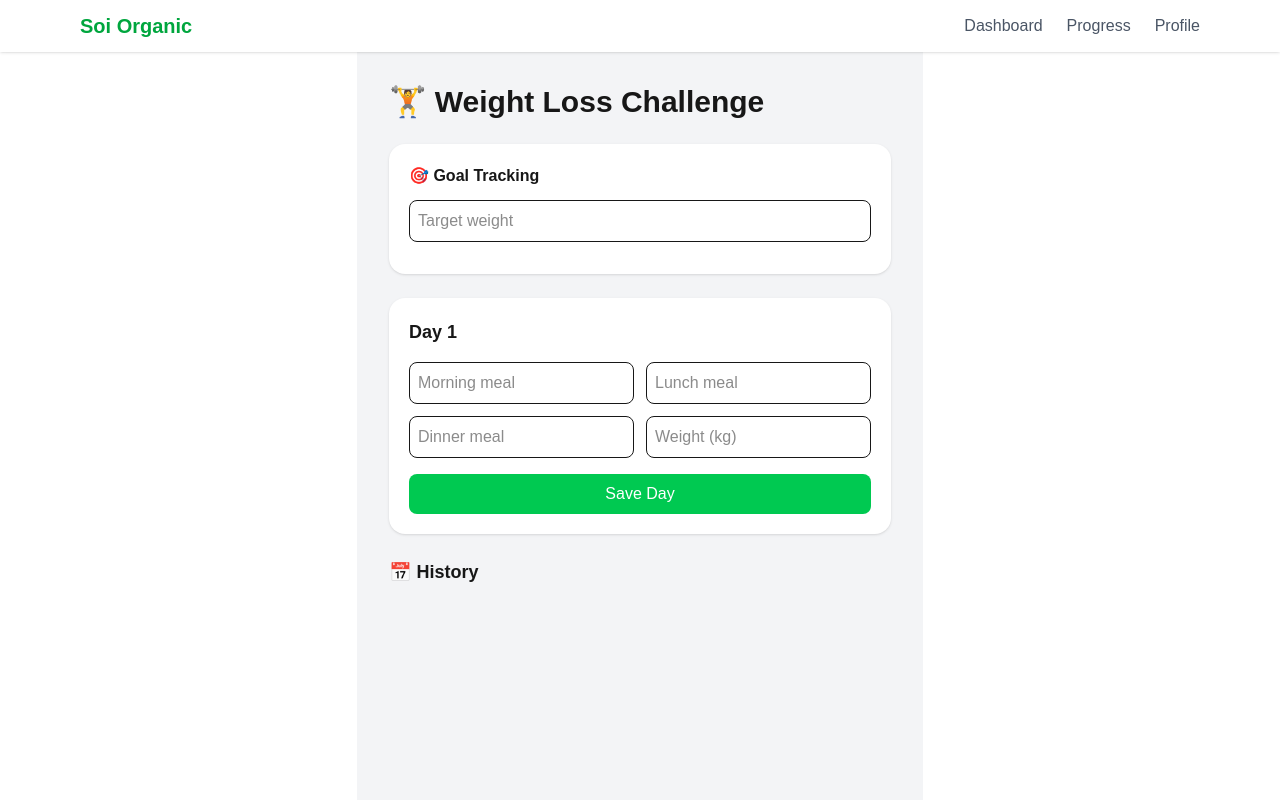
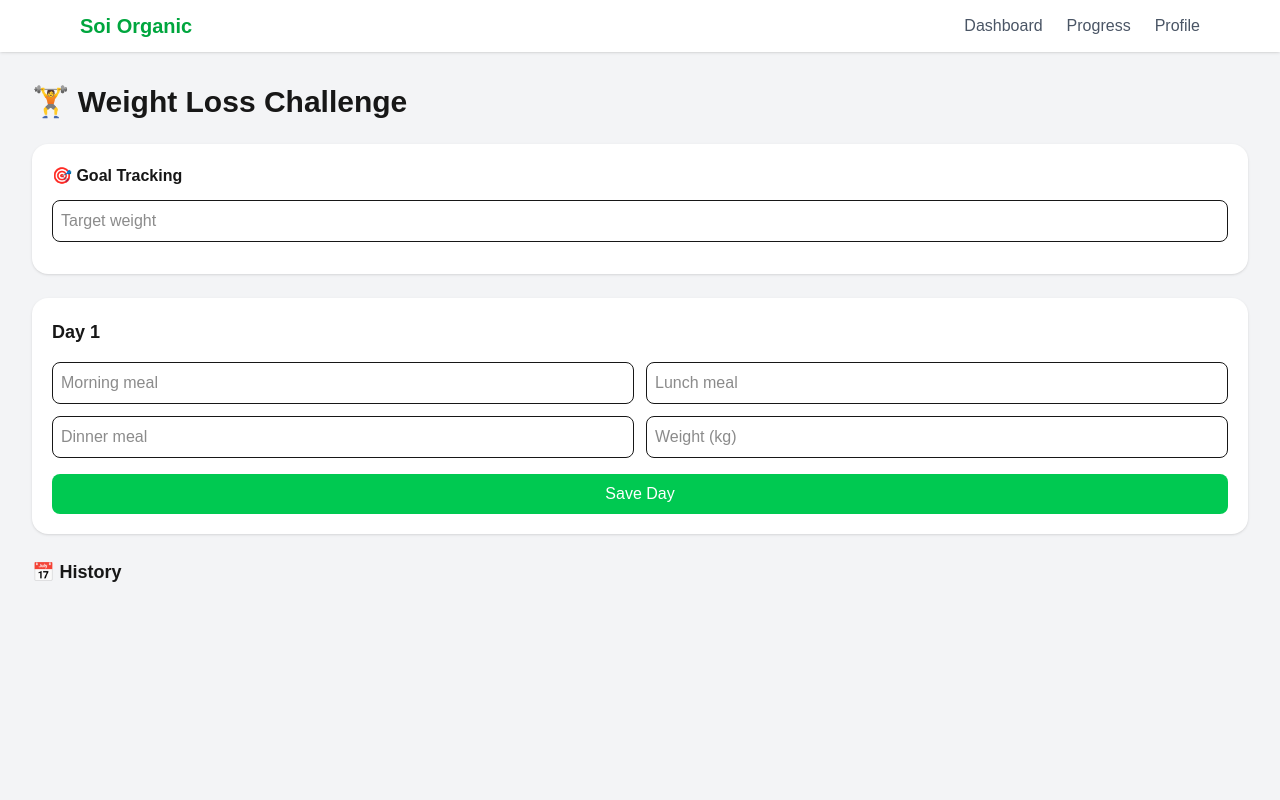
Before and after one commit to naveen-140996/soi-dietchart, a Next.js app: page /dashboard in a window 1280 px wide. Shown: the top 800 px of the page. Built offline with nearby package versions, Linux system fonts and the light colour scheme.

Commit message:
need to change

```diff
--- a/app/dashboard/page.tsx
+++ b/app/dashboard/page.tsx
@@ -95,7 +95,7 @@ export default function Dashboard() {
   return (
     <>
     <Header />
-    <div className="min-h-screen bg-gray-100 p-4 md:p-8 max-w-4xl mx-auto overflow-x-hidden">
+    <div className="min-h-screen bg-gray-100 p-2 md:p-8 w-full  overflow-x-hidden">
 
       {/* Title */}
       <h1 className="text-2xl md:text-3xl font-bold mb-6">
```
